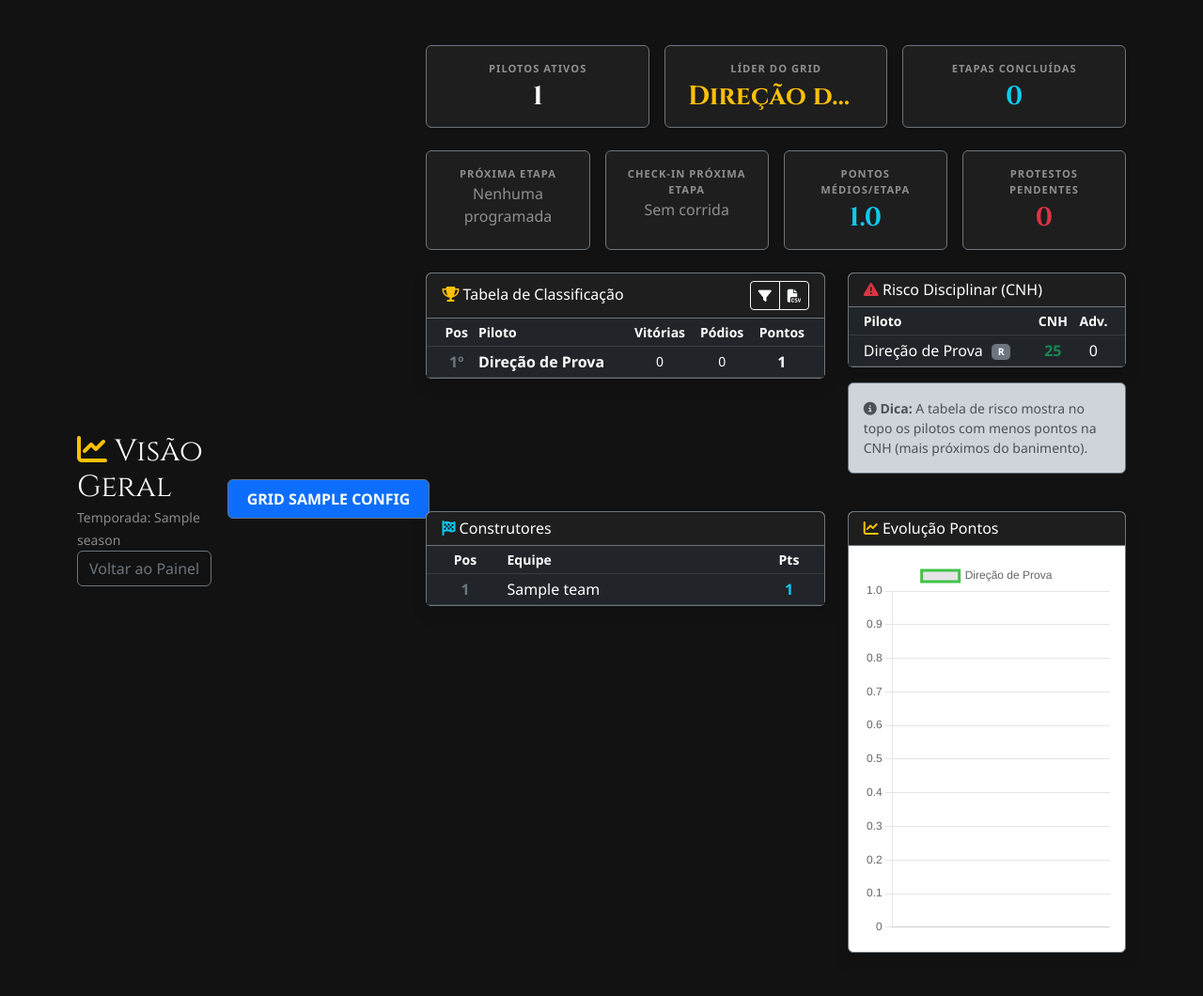
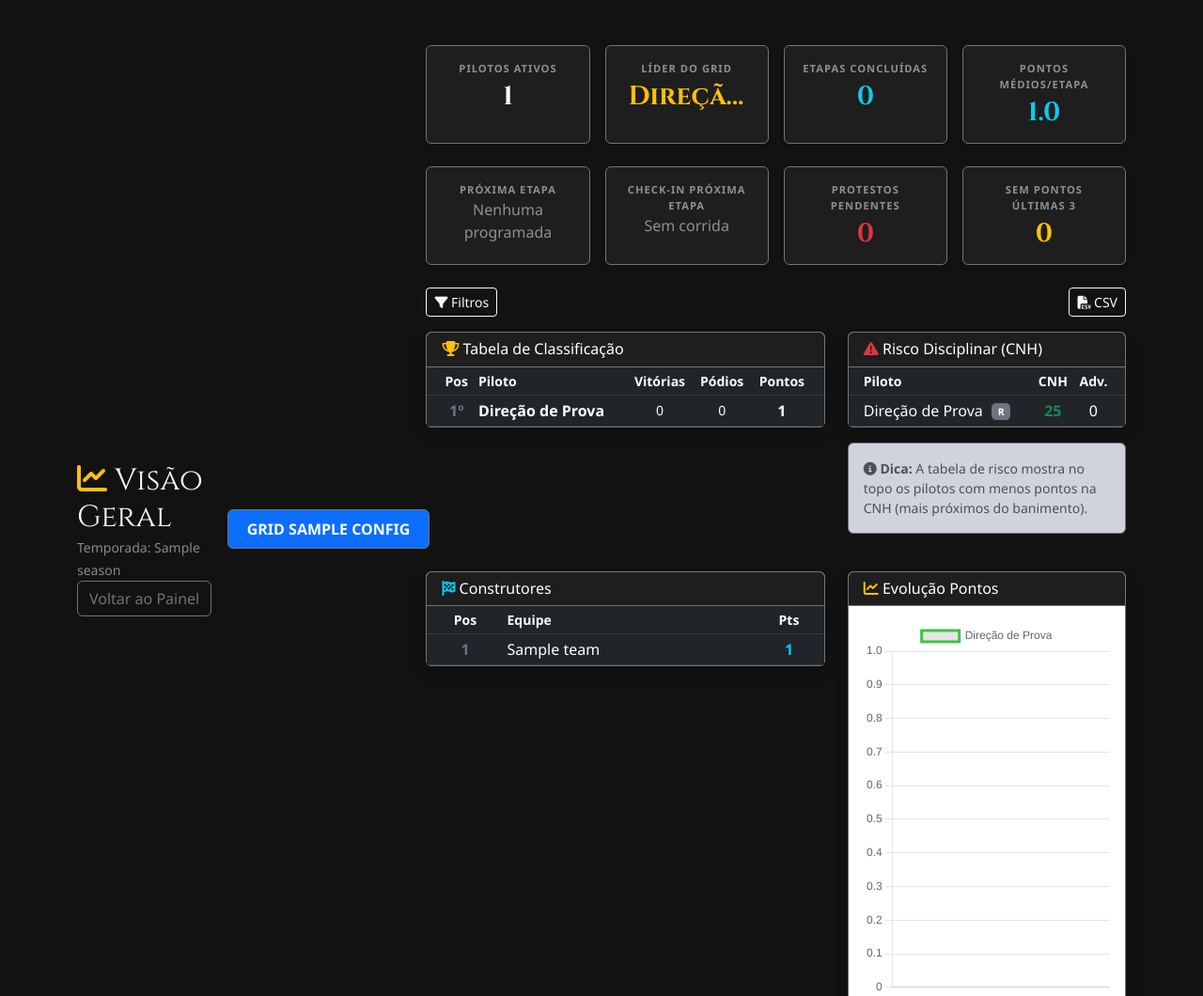
Before and after one commit to JosunoBR/Full-Gas-League, a Flask app: page /admin/overview in a window 1280 px wide. Shown: the part 114-1174 px from the top of the page at 94% size. Run offline with Flask 3, Linux system fonts and the light colour scheme; a user stored in the database is signed in; tables that the repository leaves empty hold one stand-in row (values such as "Sample post"); some web fonts are replaced.

Commit message:
reorganize overview layout: grouped cards, toolbar above tables

```diff
--- a/app/templates/admin/overview.html
+++ b/app/templates/admin/overview.html
@@ -88,35 +88,41 @@
     {% for grid in grid_configs %}
     <div class="tab-pane fade {% if loop.first %}show active{% endif %}" id="pills-{{ grid.id }}" role="tabpanel">
 
-        <!-- Dashboard Cards -->
+        <!-- row 1: general statistics -->
         <div class="row mb-4 g-3">
-            <div class="col-md-4">
+            <div class="col-md-3">
                 <div class="card bg-dark border-secondary text-center p-3 h-100 shadow-sm">
                     <small class="text-white-50 text-uppercase fw-bold" style="font-size: 0.7rem; letter-spacing: 1px;">Pilotos Ativos</small>
                     <h3 class="text-white mb-0 mt-1 fw-bold">{{ dados[grid.id]['stats']['total_pilotos'] }}</h3>
                 </div>
             </div>
-            <div class="col-md-4">
+            <div class="col-md-3">
                 <div class="card bg-dark border-secondary text-center p-3 h-100 shadow-sm">
                     <small class="text-white-50 text-uppercase fw-bold" style="font-size: 0.7rem; letter-spacing: 1px;">Líder do Grid</small>
                     <h3 class="text-warning mb-0 mt-1 fw-bold text-truncate px-2">{{ dados[grid.id]['stats']['lider'] }}</h3>
                 </div>
             </div>
-            <div class="col-md-4">
+            <div class="col-md-3">
                 <div class="card bg-dark border-secondary text-center p-3 h-100 shadow-sm">
                     <small class="text-white-50 text-uppercase fw-bold" style="font-size: 0.7rem; letter-spacing: 1px;">Etapas Concluídas</small>
                     <h3 class="text-info mb-0 mt-1 fw-bold">{{ dados[grid.id]['stats']['corridas_concluidas'] }}</h3>
                 </div>
             </div>
+            <div class="col-md-3">
+                <div class="card bg-dark border-secondary text-center p-3 h-100 shadow-sm">
+                    <small class="text-white-50 text-uppercase fw-bold" style="font-size: 0.7rem; letter-spacing: 1px;">Pontos médios/etapa</small>
+                    <h3 class="text-info mb-0 mt-1 fw-bold">{{ '%.1f'|format(dados[grid.id]['avg_points_per_race']) }}</h3>
+                </div>
+            </div>
         </div>
-        <!-- Additional Cards -->
+        <!-- row 2: operational / upcoming stats -->
         <div class="row mb-4 g-3">
             <div class="col-md-3">
                 <div class="card bg-dark border-secondary text-center p-3 h-100 shadow-sm">
                     <small class="text-white-50 text-uppercase fw-bold" style="font-size: 0.7rem; letter-spacing: 1px;">Próxima Etapa</small>
                     {% if dados[grid.id]['next_race'] %}
                     <h5 class="text-white mb-0 mt-1 fw-bold">{{ dados[grid.id]['next_race'].nome_gp }}</h5>
-                    <small class="text-white-50">{{ dados[grid.id]['next_race'].data_corrida.strftime('%d/%m/%Y') }}</small>
+                    <small class="text-white-50 d-block">{{ dados[grid.id]['next_race'].data_corrida.strftime('%d/%m/%Y') }}</small>
                     {% else %}
                     <div class="text-white-50">Nenhuma programada</div>
                     {% endif %}
@@ -138,35 +144,40 @@
             </div>
             <div class="col-md-3">
                 <div class="card bg-dark border-secondary text-center p-3 h-100 shadow-sm">
-                    <small class="text-white-50 text-uppercase fw-bold" style="font-size: 0.7rem; letter-spacing: 1px;">Pontos médios/etapa</small>
-                    <h3 class="text-info mb-0 mt-1 fw-bold">{{ '%.1f'|format(dados[grid.id]['avg_points_per_race']) }}</h3>
+                    <small class="text-white-50 text-uppercase fw-bold" style="font-size: 0.7rem; letter-spacing: 1px;">Protestos Pendentes</small>
+                    <h3 class="text-danger mb-0 mt-1 fw-bold">{{ dados[grid.id]['pending_protests'] }}</h3>
                 </div>
             </div>
             <div class="col-md-3">
                 <div class="card bg-dark border-secondary text-center p-3 h-100 shadow-sm">
-                    <small class="text-white-50 text-uppercase fw-bold" style="font-size: 0.7rem; letter-spacing: 1px;">Protestos Pendentes</small>
-                    <h3 class="text-danger mb-0 mt-1 fw-bold">{{ dados[grid.id]['pending_protests'] }}</h3>
+                    <small class="text-white-50 text-uppercase fw-bold" style="font-size: 0.7rem; letter-spacing: 1px;">Sem pontos últimas 3</small>
+                    <h3 class="text-warning mb-0 mt-1 fw-bold">{{ dados[grid.id]['no_score_last3']|length }}</h3>
                 </div>
             </div>
         </div>
 
+        <!-- toolbar: filtros / export -->
+        <div class="row mb-3">
+            <div class="col d-flex align-items-center">
+                <button class="btn btn-outline-light btn-sm me-2" id="filterOverviewBtn-{{ grid.id }}" data-bs-toggle="dropdown" aria-expanded="false">
+                    <i class="fa-solid fa-filter"></i> Filtros
+                </button>
+                <ul class="dropdown-menu dropdown-menu-dark" id="filterOverviewMenu-{{ grid.id }}">
+                    <li><a class="dropdown-item" href="#" id="filterPilots-{{ grid.id }}">Filtrar Pilotos</a></li>
+                    <li><a class="dropdown-item" href="#" id="filterTeams-{{ grid.id }}">Filtrar Equipes</a></li>
+                </ul>
+            </div>
+            <div class="col text-end">
+                <a href="{{ url_for('admin.export_classification', season_id=season.id, grid_id=grid.id) }}" class="btn btn-outline-light btn-sm" title="Exportar CSV">
+                    <i class="fa-solid fa-file-csv"></i> CSV
+                </a>
+            </div>
+        </div>
         <div class="row">
             <div class="col-lg-7">
                 <div class="card shadow border-secondary mb-4">
                     <div class="card-header bg-dark border-secondary">
-                        <div class="d-flex justify-content-between align-items-center">
                         <h6 class="mb-0 text-white"><i class="fa-solid fa-trophy text-warning"></i> Tabela de Classificação</h6>
-                        <div class="btn-group btn-group-sm" role="group">
-                            <button class="btn btn-outline-light" id="filterOverviewBtn-{{ grid.id }}" data-bs-toggle="dropdown" aria-expanded="false">
-                                <i class="fa-solid fa-filter"></i>
-                            </button>
-                            <ul class="dropdown-menu dropdown-menu-dark dropdown-menu-end p-2" style="min-width:200px;" id="filterOverviewMenu-{{ grid.id }}">
-                                <li><a class="dropdown-item" href="#" id="filterPilots-{{ grid.id }}">Filtrar Pilotos</a></li>
-                                <li><a class="dropdown-item" href="#" id="filterTeams-{{ grid.id }}">Filtrar Equipes</a></li>
-                            </ul>
-                            <a href="{{ url_for('admin.export_classification', season_id=season.id, grid_id=grid.id) }}" class="btn btn-outline-light" title="Exportar CSV"><i class="fa-solid fa-file-csv"></i></a>
-                        </div>
-                    </div>
                     </div>
                     <div class="table-responsive">
                         <table class="table table-dark table-hover table-sm mb-0 align-middle">
```
